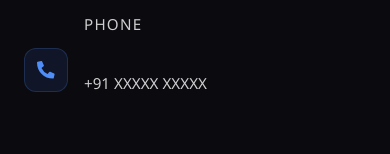
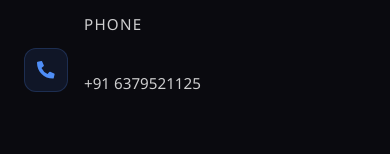
Before and after one commit to Sreejay23/My-portfolio, a React (Vite) app: page /contact in a window 390 px wide. Shown: the part 559-713 px from the top of the page. Built offline with nearby package versions, Linux system fonts and the light colour scheme.

Commit message:
Update phone number in Contact component

```diff
--- a/src/components/Contact.jsx
+++ b/src/components/Contact.jsx
@@ -23,7 +23,7 @@ function Contact() {
               <div className="contact-item-icon"><FaPhoneAlt /></div>
               <div>
                 <p className="contact-item-label">Phone</p>
-                <p>+91 XXXXX XXXXX</p>
+                <p>+91 6379521125</p>
               </div>
             </div>
             <div className="contact-item">
```
